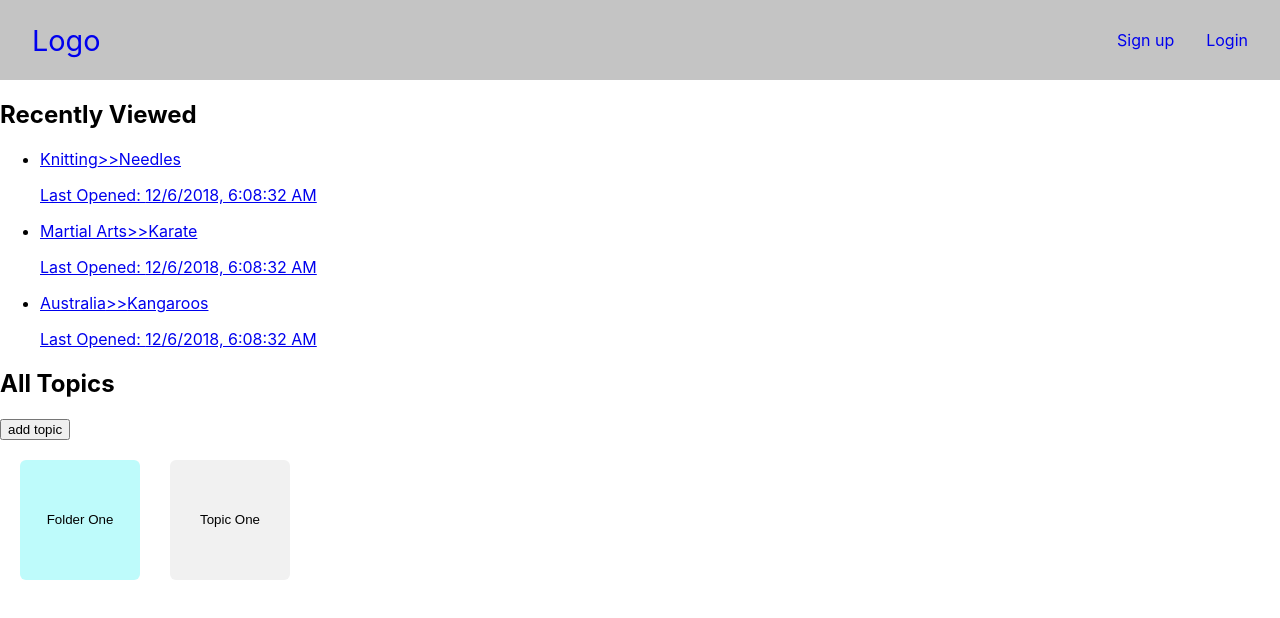
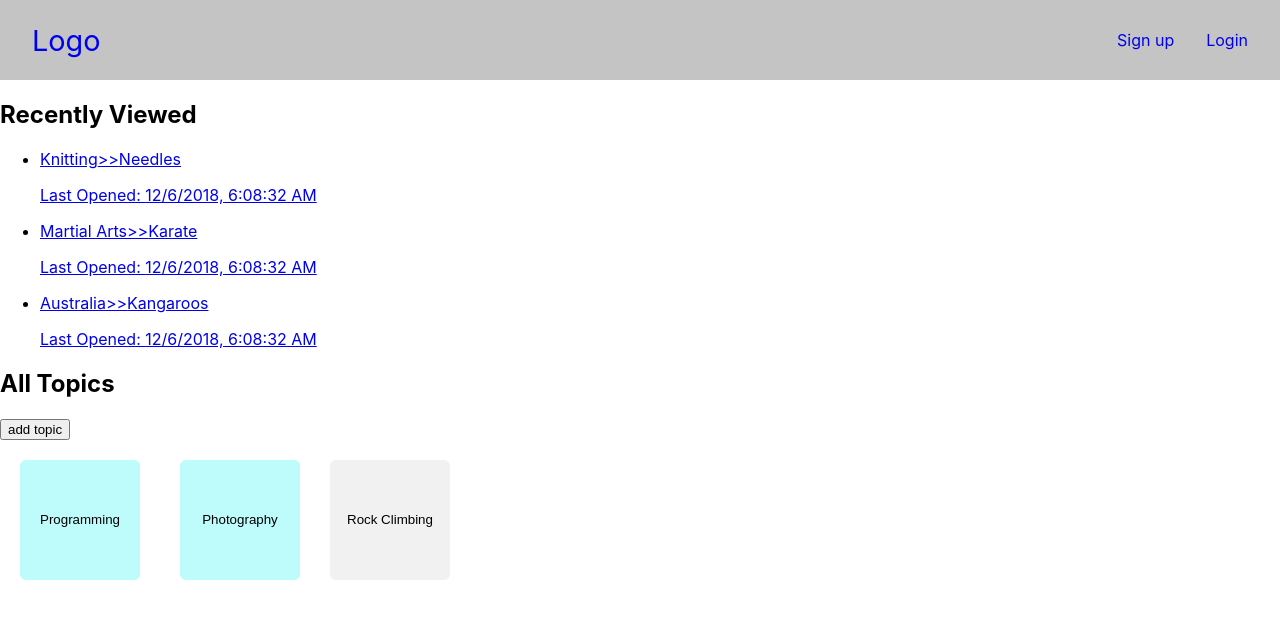
Before and after one commit to morgannewman/knowted, a React (Create React App) app: page /dashboard in a window 1280 px wide. Shown: the top 618 px of the page. Built offline with nearby package versions, Linux system fonts and the light colour scheme; no server answers.

Commit message:
built out jaw bone and connected folder onClick to open it with appropriate topics

```diff
--- a/src/app/Dashboard/AllTopicsContainer.js
+++ b/src/app/Dashboard/AllTopicsContainer.js
@@ -2,48 +2,24 @@ import React from 'react';
 import Folder from './Folder';
 import Topic from './Topic';
 
+//FIXME: remove hard coded references
+import TopicsData from '../../db/topicsData';
+import FoldersData from '../../db/foldersData';
+
 class AllTopicsContainer extends React.Component {
-  //FIXME: hard coded for now
-  topics = [
-    { id: 1, title: 'Topic One', parent: null },
-    {
-      id: 2,
-      title: 'Topic Two',
-      parent: 101
-    },
-    {
-      id: 3,
-      title: 'Topic Three',
-      parent: 101
-    }
-  ];
-
-  folders = [{ id: 101, title: 'Folder One' }];
-
-  renderTopics(topic) {
-    //if topic.parent is null
-    if (!topic.parent) {
-      return <Topic title={topic.title} key={topic.id} />;
-    }
-    // let folderId = topic.parent;
-    // return this.findFolder(folderId);
-  }
-
-  // findFolder(folderId) {
-  //   //find folder based on ID
-  //   let result = this.folders.find(folder => folder.id === folderId);
-  //   return <Folder title={result.title} />;
-  // }
-
   render() {
     return (
       <React.Fragment>
-        <button>add topic</button>
+        <button onClick={() => console.log('add a topic')}>add topic</button>
         <br />
-        {this.folders.map((folder, index) => {
-          return <Folder title={folder.title} key={index} />;
+        {FoldersData.map((folder, index) => {
+          return <Folder title={folder.title} key={index} id={folder.id} />;
         })}
-        {this.topics.map(topic => this.renderTopics(topic))}
+        {TopicsData.map(topic =>
+          !topic.parent ? (
+            <Topic title={topic.title} key={topic.id} topicId={topic.id} />
+          ) : null
+        )}
       </React.Fragment>
     );
   }
```
